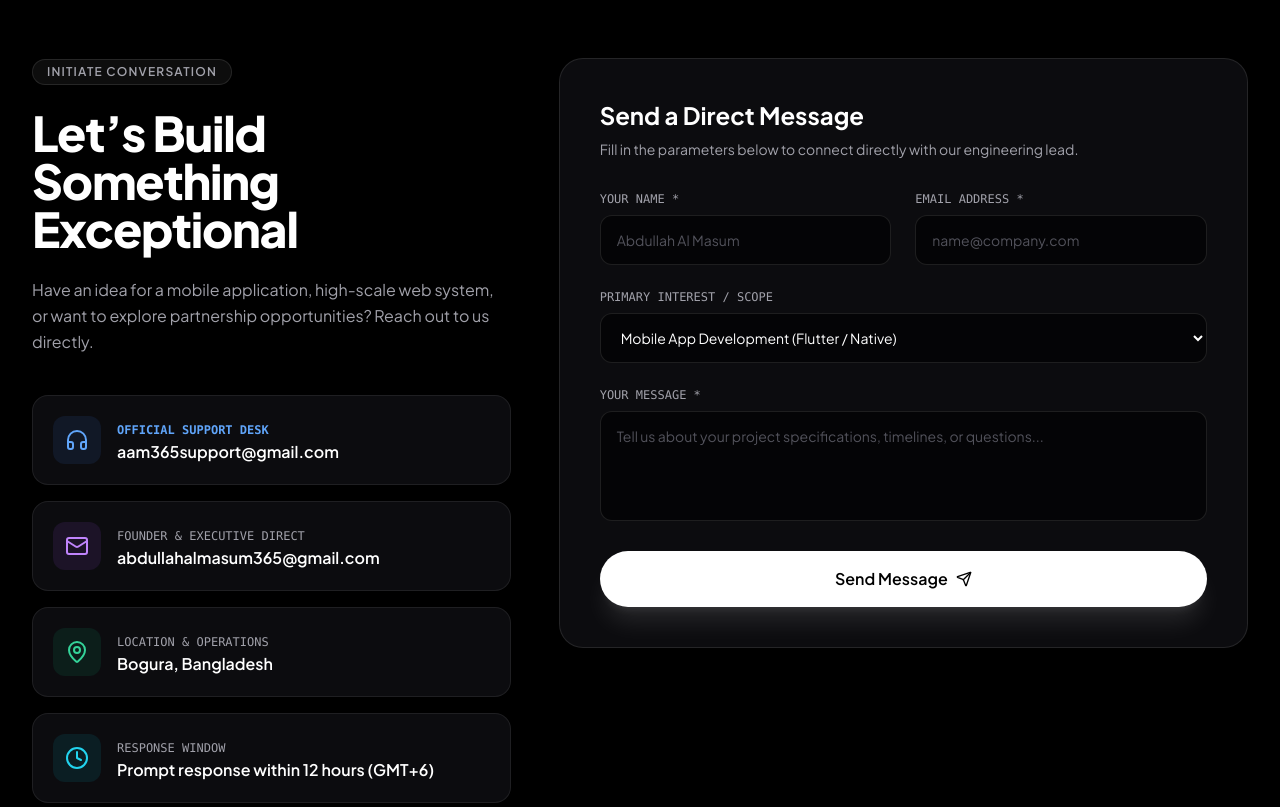
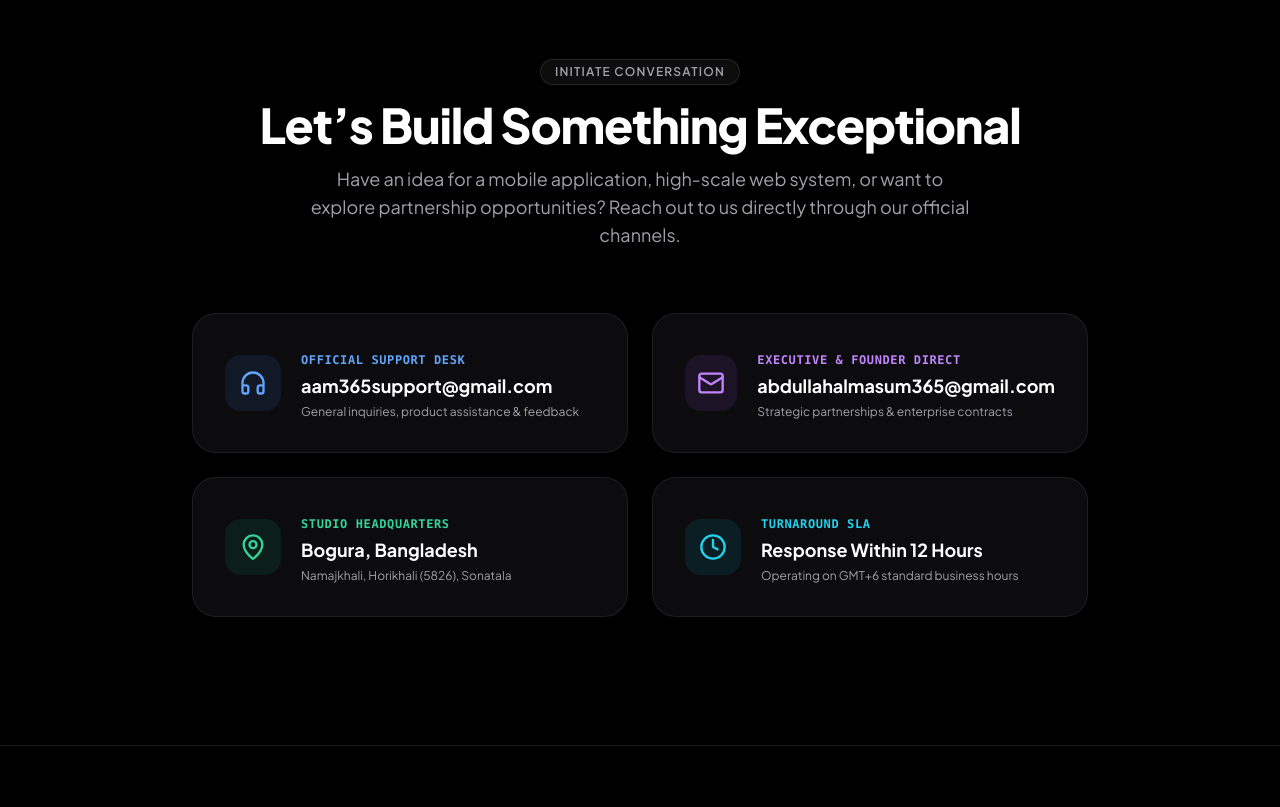
Before and after one commit to abdullahalmasum365/aam365software, a plain HTML site: page index.html in a window 1280 px wide. Shown: the part 6800-7607 px from the top of the page. Drawn offline with nearby package versions, Linux system fonts and the light colour scheme.

Commit message:
Remove contact form, streamline direct contact channels, and remove ash background boxes

```diff
--- a/app.js
+++ b/app.js
@@ -6,7 +6,6 @@
 document.addEventListener('DOMContentLoaded', () => {
   initFullScreenScrollytelling();
   initMobileNav();
-  initContactForm();
   initModals();
   initSmoothScroll();
 });
@@ -213,39 +212,6 @@ function initMobileNav() {
   }
 }
 
-/* ============================================================
-   4. CONTACT FORM HANDLER
-   ============================================================ */
-function initContactForm() {
-  const form = document.getElementById('contact-form');
-  const formFeedback = document.getElementById('form-feedback');
-
-  if (form) {
-    form.addEventListener('submit', (e) => {
-      e.preventDefault();
-      const name = document.getElementById('contact-name').value.trim();
-      const email = document.getElementById('contact-email').value.trim();
-      const message = document.getElementById('contact-message').value.trim();
-
-      if (!name || !email || !message) {
-        showToast('Please fill in all required fields.');
-        return;
-      }
-
-      const subject = encodeURIComponent(`Inquiry from ${name} via aam365 SOFTWARE`);
-      const body = encodeURIComponent(`Name: ${name}\nEmail: ${email}\n\nMessage:\n${message}`);
-      const mailtoUrl = `mailto:aam365support@gmail.com?subject=${subject}&body=${body}`;
-
-      window.location.href = mailtoUrl;
-
-      if (formFeedback) {
-        formFeedback.classList.remove('hidden');
-        form.reset();
-      }
-      showToast('Opening email client for aam365support@gmail.com...');
-    });
-  }
-}
 
 /* ============================================================
    5. PRIVACY POLICY & TERMS MODALS
--- a/index.html
+++ b/index.html
@@ -652,126 +652,74 @@
        ========================================== -->
   <section id="contact" class="relative py-32 px-4 sm:px-6 lg:px-8 max-w-7xl mx-auto border-t border-white/5">
 
-    <div class="grid grid-cols-1 lg:grid-cols-12 gap-12">
-
-      <!-- Left Column: Info & Direct Reach -->
-      <div class="lg:col-span-5 space-y-6">
-        <div class="inline-flex items-center gap-2 px-3.5 py-1 rounded-full bg-white/[0.05] border border-white/10 text-xs font-semibold text-zinc-400 uppercase tracking-widest">
+    <div class="max-w-4xl mx-auto text-center mb-16">
+      <div class="inline-flex items-center gap-2 px-3.5 py-1 rounded-full bg-white/[0.05] border border-white/10 text-xs font-semibold text-zinc-400 uppercase tracking-widest mb-4">
         Initiate Conversation
       </div>
       <h2 class="text-3xl sm:text-5xl font-extrabold text-white tracking-tight">
         Let’s Build Something Exceptional
       </h2>
-        <p class="text-zinc-400 text-base leading-relaxed">
-          Have an idea for a mobile application, high-scale web system, or want to explore partnership opportunities? Reach out to us directly.
+      <p class="mt-4 text-base sm:text-lg text-zinc-400 leading-relaxed max-w-2xl mx-auto">
+        Have an idea for a mobile application, high-scale web system, or want to explore partnership opportunities? Reach out to us directly through our official channels.
       </p>
+    </div>
 
-        <div class="space-y-4 pt-4">
+    <!-- Contact Cards Grid -->
+    <div class="grid grid-cols-1 md:grid-cols-2 gap-6 max-w-4xl mx-auto">
 
       <!-- Official Support Desk Card -->
-          <a href="mailto:aam365support@gmail.com" class="glass-card rounded-2xl p-5 flex items-center gap-4 group hover:border-blue-500/40">
-            <div class="w-12 h-12 rounded-xl bg-blue-500/10 text-blue-400 flex items-center justify-center group-hover:scale-110 transition-transform">
-              <i data-lucide="headphones" class="w-6 h-6"></i>
+      <a href="mailto:aam365support@gmail.com" class="glass-card rounded-3xl p-8 flex items-center gap-5 group hover:border-blue-500/40">
+        <div class="w-14 h-14 rounded-2xl bg-blue-500/10 text-blue-400 flex items-center justify-center group-hover:scale-110 transition-transform">
+          <i data-lucide="headphones" class="w-7 h-7"></i>
         </div>
         <div>
-              <span class="text-xs uppercase font-mono text-blue-400 font-semibold">Official Support Desk</span>
-              <div class="text-base font-semibold text-white group-hover:text-blue-400 transition-colors">
+          <span class="text-xs uppercase font-mono text-blue-400 font-semibold tracking-wider">Official Support Desk</span>
+          <div class="text-lg font-bold text-white group-hover:text-blue-400 transition-colors mt-0.5">
             aam365support@gmail.com
           </div>
+          <div class="text-xs text-zinc-400 mt-1">General inquiries, product assistance &amp; feedback</div>
         </div>
       </a>
 
       <!-- Founder / Direct Email Card -->
-          <a href="mailto:abdullahalmasum365@gmail.com" class="glass-card rounded-2xl p-5 flex items-center gap-4 group hover:border-purple-500/40">
-            <div class="w-12 h-12 rounded-xl bg-purple-500/10 text-purple-400 flex items-center justify-center group-hover:scale-110 transition-transform">
-              <i data-lucide="mail" class="w-6 h-6"></i>
+      <a href="mailto:abdullahalmasum365@gmail.com" class="glass-card rounded-3xl p-8 flex items-center gap-5 group hover:border-purple-500/40">
+        <div class="w-14 h-14 rounded-2xl bg-purple-500/10 text-purple-400 flex items-center justify-center group-hover:scale-110 transition-transform">
+          <i data-lucide="mail" class="w-7 h-7"></i>
         </div>
         <div>
-              <span class="text-xs uppercase font-mono text-zinc-400">Founder &amp; Executive Direct</span>
-              <div class="text-base font-semibold text-white group-hover:text-purple-400 transition-colors">
+          <span class="text-xs uppercase font-mono text-purple-400 font-semibold tracking-wider">Executive &amp; Founder Direct</span>
+          <div class="text-lg font-bold text-white group-hover:text-purple-400 transition-colors mt-0.5">
             abdullahalmasum365@gmail.com
           </div>
+          <div class="text-xs text-zinc-400 mt-1">Strategic partnerships &amp; enterprise contracts</div>
         </div>
       </a>
 
       <!-- Location Card -->
-          <div class="glass-card rounded-2xl p-5 flex items-center gap-4">
-            <div class="w-12 h-12 rounded-xl bg-emerald-500/10 text-emerald-400 flex items-center justify-center">
-              <i data-lucide="map-pin" class="w-6 h-6"></i>
+      <div class="glass-card rounded-3xl p-8 flex items-center gap-5">
+        <div class="w-14 h-14 rounded-2xl bg-emerald-500/10 text-emerald-400 flex items-center justify-center">
+          <i data-lucide="map-pin" class="w-7 h-7"></i>
         </div>
         <div>
-              <span class="text-xs uppercase font-mono text-zinc-400">Location &amp; Operations</span>
-              <div class="text-base font-semibold text-white">
+          <span class="text-xs uppercase font-mono text-emerald-400 font-semibold tracking-wider">Studio Headquarters</span>
+          <div class="text-lg font-bold text-white mt-0.5">
             Bogura, Bangladesh
           </div>
+          <div class="text-xs text-zinc-400 mt-1">Namajkhali, Horikhali (5826), Sonatala</div>
         </div>
       </div>
 
       <!-- Timezone & Response -->
-          <div class="glass-card rounded-2xl p-5 flex items-center gap-4">
-            <div class="w-12 h-12 rounded-xl bg-cyan-500/10 text-cyan-400 flex items-center justify-center">
-              <i data-lucide="clock" class="w-6 h-6"></i>
+      <div class="glass-card rounded-3xl p-8 flex items-center gap-5">
+        <div class="w-14 h-14 rounded-2xl bg-cyan-500/10 text-cyan-400 flex items-center justify-center">
+          <i data-lucide="clock" class="w-7 h-7"></i>
         </div>
         <div>
-              <span class="text-xs uppercase font-mono text-zinc-400">Response Window</span>
-              <div class="text-base font-semibold text-white">
-                Prompt response within 12 hours (GMT+6)
+          <span class="text-xs uppercase font-mono text-cyan-400 font-semibold tracking-wider">Turnaround SLA</span>
+          <div class="text-lg font-bold text-white mt-0.5">
+            Response Within 12 Hours
           </div>
-            </div>
-          </div>
-
-        </div>
-      </div>
-
-      <!-- Right Column: Interactive Contact Form -->
-      <div class="lg:col-span-7">
-        <div class="glass-card rounded-3xl p-8 sm:p-10 border-white/10 shadow-2xl">
-          <h3 class="text-2xl font-bold text-white mb-2">Send a Direct Message</h3>
-          <p class="text-sm text-zinc-400 mb-8">Fill in the parameters below to connect directly with our engineering lead.</p>
-
-          <form id="contact-form" class="space-y-6">
-            <div class="grid grid-cols-1 sm:grid-cols-2 gap-6">
-              <div>
-                <label for="contact-name" class="block text-xs font-mono uppercase text-zinc-400 mb-2">Your Name *</label>
-                <input type="text" id="contact-name" required placeholder="Abdullah Al Masum"
-                       class="w-full bg-black/60 border border-white/10 rounded-xl px-4 py-3.5 text-white placeholder-zinc-600 focus:outline-none focus:border-blue-500 transition-colors text-sm">
-              </div>
-              <div>
-                <label for="contact-email" class="block text-xs font-mono uppercase text-zinc-400 mb-2">Email Address *</label>
-                <input type="email" id="contact-email" required placeholder="name@company.com"
-                       class="w-full bg-black/60 border border-white/10 rounded-xl px-4 py-3.5 text-white placeholder-zinc-600 focus:outline-none focus:border-blue-500 transition-colors text-sm">
-              </div>
-            </div>
-
-            <div>
-              <label for="contact-service" class="block text-xs font-mono uppercase text-zinc-400 mb-2">Primary Interest / Scope</label>
-              <select id="contact-service" class="w-full bg-black/60 border border-white/10 rounded-xl px-4 py-3.5 text-white focus:outline-none focus:border-blue-500 transition-colors text-sm">
-                <option value="Mobile App Development">Mobile App Development (Flutter / Native)</option>
-                <option value="Web Application Engineering">Web Application Engineering</option>
-                <option value="UI/UX Product Design">UI/UX &amp; Product Design</option>
-                <option value="Corporate / Partnership Inquiry">Corporate / Partnership Inquiry</option>
-                <option value="Adhkar 365 Support">Adhkar 365 Support</option>
-                <option value="Other">Other</option>
-              </select>
-            </div>
-
-            <div>
-              <label for="contact-message" class="block text-xs font-mono uppercase text-zinc-400 mb-2">Your Message *</label>
-              <textarea id="contact-message" rows="4" required placeholder="Tell us about your project specifications, timelines, or questions..."
-                        class="w-full bg-black/60 border border-white/10 rounded-xl px-4 py-3.5 text-white placeholder-zinc-600 focus:outline-none focus:border-blue-500 transition-colors text-sm resize-none"></textarea>
-            </div>
-
-            <button type="submit" class="btn-apple-primary w-full py-4 text-base font-semibold shadow-xl shadow-white/10">
-              <span>Send Message</span>
-              <i data-lucide="send" class="w-4 h-4"></i>
-            </button>
-          </form>
-
-          <div id="form-feedback" class="hidden mt-6 p-4 rounded-xl bg-emerald-500/10 border border-emerald-500/20 text-emerald-400 text-sm flex items-center gap-3">
-            <i data-lucide="check-circle" class="w-5 h-5 shrink-0"></i>
-            <span>Thank you! Your email client has been prepared. You can send the message directly to <strong class="underline">aam365support@gmail.com</strong>.</span>
-          </div>
-
+          <div class="text-xs text-zinc-400 mt-1">Operating on GMT+6 standard business hours</div>
         </div>
       </div>
 
```
Lines whose indentation alone changed are shown as unchanged.
